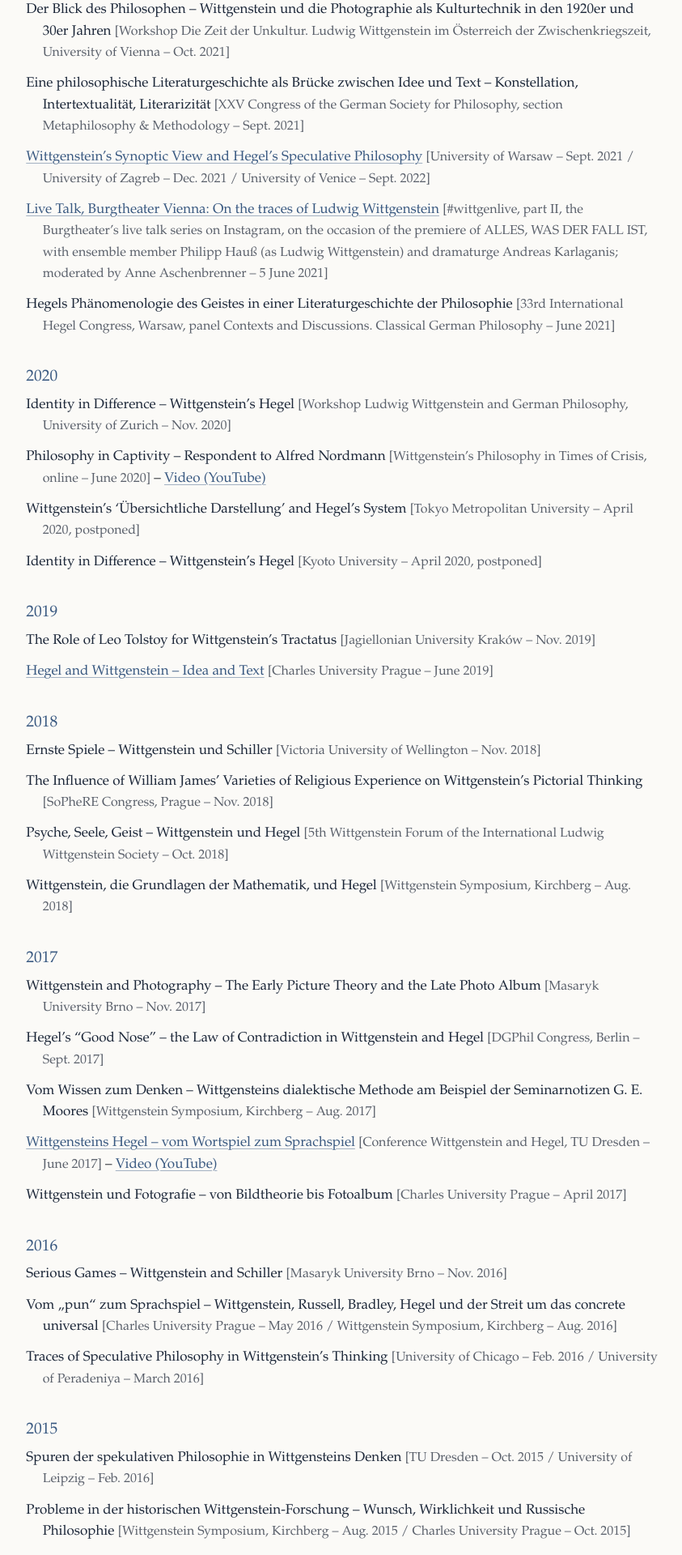
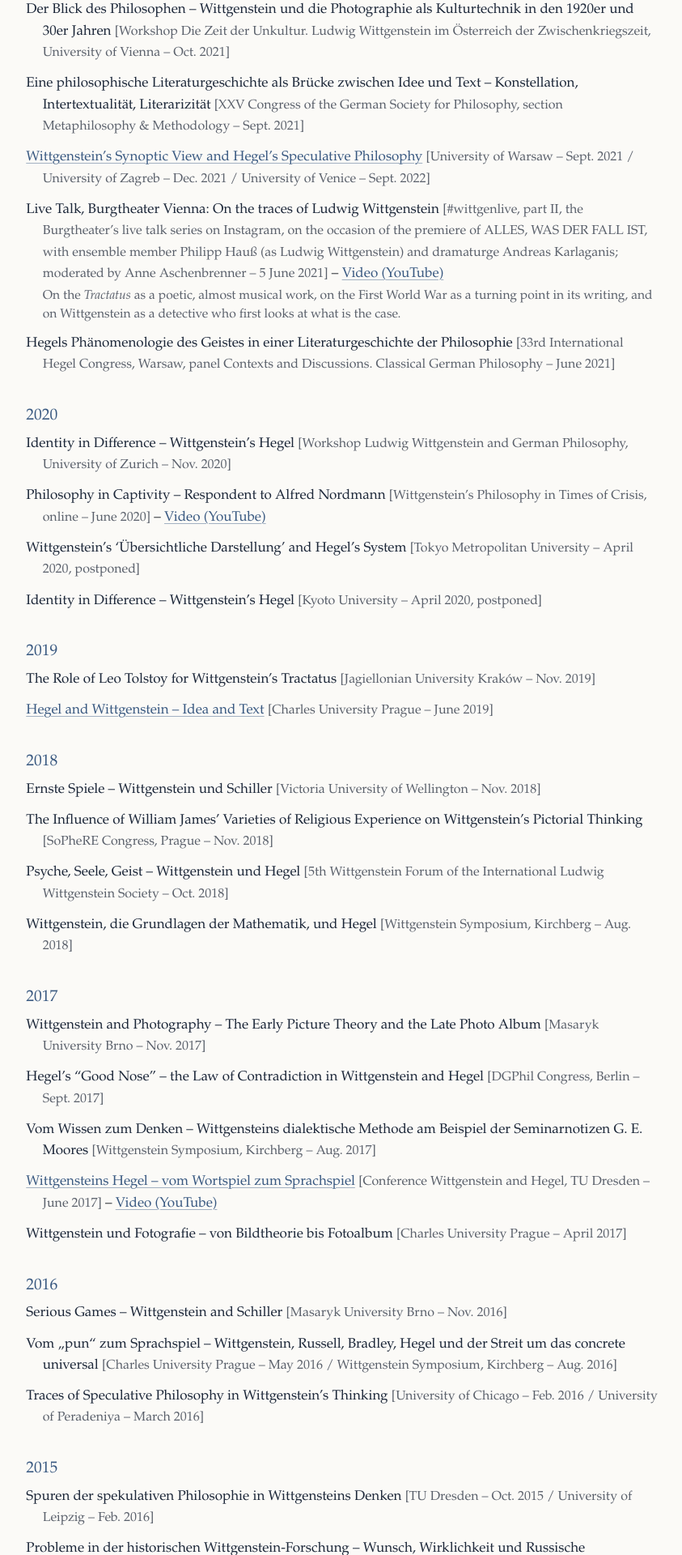
Before and after one commit to dralexanderberg/website, a Jekyll site: the page built from talks/index.html, in a window 1280 px wide. Shown: the part 1696-3616 px from the top of the page at 81% size, without its empty margins (68-911 px from the left). Built offline with Jekyll 4.4.1, drawn with Linux system fonts in a browser that asks for light colours.

Commit message:
Talks: Burgtheater live talk links the recording on YouTube
- talks.yml: the #wittgenlive talk of 5 June 2021 now links its
  recording on YouTube ("Video (YouTube)") instead of a Facebook photo,
  and has a one-sentence summary of the conversation.
- New optional field note: for talks, shown below the entry.
- cv.yml (CV still switched off): the same recording instead of the
  Facebook photo.
- README and the template in talks.yml describe the new field.

Co-Authored-By: Claude Opus 5.5 <noreply@anthropic.com>
Claude-Session: https://claude.ai/code/session_01DaTNutaFvg9aFZdq3qhdu7

```diff
--- a/_data/cv.yml
+++ b/_data/cv.yml
@@ -255,7 +255,7 @@ outreach:
 - years: "2021"
   title: Live talk at the Burgtheater Vienna on the premiere of *Alles, was der Fall ist*
   note: "#wittgenlive, the Burgtheater’s live talk series on Instagram, 5 June 2021"
-  url: https://www.facebook.com/photo/?fbid=10157813105881456&set=a.427137056202148
+  url: https://youtu.be/CW4igHfgXno
 
 languages:
   native: German
--- a/_data/talks.yml
+++ b/_data/talks.yml
@@ -8,6 +8,7 @@
 #   year: 2026                     # used for the year headings
 #   url: https://…                 # optional: event page
 #   video: https://youtu.be/…      # optional: recording (linked, never embedded)
+#   note: One sentence on the talk # optional: shown below the entry; *italics* possible
 #   id: short-name                 # optional: needed only to show the talk on the Research page
 
 - title: Goethe’s Artistic Influence on the Phenomenology of Spirit
@@ -113,7 +114,8 @@
 - title: "Live Talk, Burgtheater Vienna: On the traces of Ludwig Wittgenstein"
   venue: "#wittgenlive, part II, the Burgtheater’s live talk series on Instagram, on the occasion of the premiere of ALLES, WAS DER FALL IST, with ensemble member Philipp Hauß (as Ludwig Wittgenstein) and dramaturge Andreas Karlaganis; moderated by Anne Aschenbrenner – 5 June 2021"
   year: 2021
-  url: https://www.facebook.com/photo/?fbid=10157813105881456&set=a.427137056202148
+  video: https://youtu.be/CW4igHfgXno
+  note: On the *Tractatus* as a poetic, almost musical work, on the First World War as a turning point in its writing, and on Wittgenstein as a detective who first looks at what is the case.
 
 - title: Hegels Phänomenologie des Geistes in einer Literaturgeschichte der Philosophie
   venue: 33rd International Hegel Congress, Warsaw, panel Contexts and Discussions. Classical German Philosophy – June 2021
--- a/assets/css/main.css
+++ b/assets/css/main.css
@@ -148,6 +148,7 @@ main.wrap { padding-top: 2.5rem; padding-bottom: 4rem; display: flow-root; }
 .pub-status { display: inline-block; text-indent: 0; margin-left: 0.35rem; padding: 0 0.4rem; border: 1px solid currentColor; border-radius: 2px; color: var(--crimson); font-size: 0.68rem; line-height: 1.5; text-transform: uppercase; letter-spacing: 0.08em; vertical-align: 0.18em; white-space: nowrap; }
 .talk-title { color: var(--accent); }
 .talk-venue { color: var(--muted); font-size: 0.94rem; }
+.talk-note { display: block; text-indent: 0; margin-top: 0.15rem; color: var(--muted); font-size: 0.92rem; line-height: 1.45; }
 .isbn { white-space: nowrap; }
 h2.year { font-size: 1.15rem; margin-top: 2.2rem; color: var(--steel); }
 cite { font-style: italic; }
--- a/talks/index.html
+++ b/talks/index.html
@@ -14,7 +14,7 @@ description: >-
   <h2 id="y{{ y.name }}" class="year">{{ y.name }}</h2>
   <ul class="biblio">
   {%- for t in y.items %}
-    <li><span class="talk-title">{% if t.url %}<a href="{{ t.url | relative_url }}">{{ t.title }}</a>{% else %}{{ t.title }}{% endif %}</span> <span class="talk-venue">[{{ t.venue }}]</span>{% if t.video %} – <a href="{{ t.video }}">Video (YouTube)</a>{% endif %}</li>
+    <li><span class="talk-title">{% if t.url %}<a href="{{ t.url | relative_url }}">{{ t.title }}</a>{% else %}{{ t.title }}{% endif %}</span> <span class="talk-venue">[{{ t.venue }}]</span>{% if t.video %} – <a href="{{ t.video }}">Video (YouTube)</a>{% endif %}{% if t.note %}<span class="talk-note">{{ t.note | markdownify | remove: "<p>" | remove: "</p>" | strip }}</span>{% endif %}</li>
   {%- endfor %}
   </ul>
 </section>
```
Also changed, not shown: README.md.
